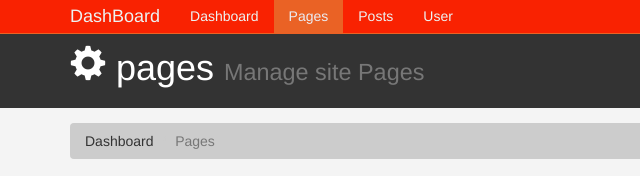
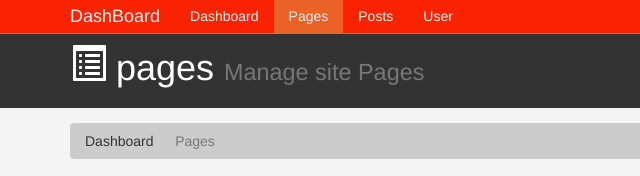
Before and after one commit to mehbubur/cms, a plain HTML site: page pages.html in a window 1280 px wide. Shown: the top 176 px of the page, 0-640 px from the left. Drawn offline with nearby package versions, Linux system fonts and the light colour scheme.

Commit message:
Update pages.html

```diff
--- a/pages.html
+++ b/pages.html
@@ -44,7 +44,7 @@
      <div class="container">
        <div class="row">
          <div class="col-md-10">
-           <h1><span class="glyphicon glyphicon-cog" aria-hidden="true"></span> pages <small>Manage site Pages</small></h1>
+           <h1><span class="glyphicon glyphicon-list-alt" aria-hidden="true"></span> pages <small>Manage site Pages</small></h1>
          </div>
          <div class="col-md-2">
     <div class="dropdown create">
```
